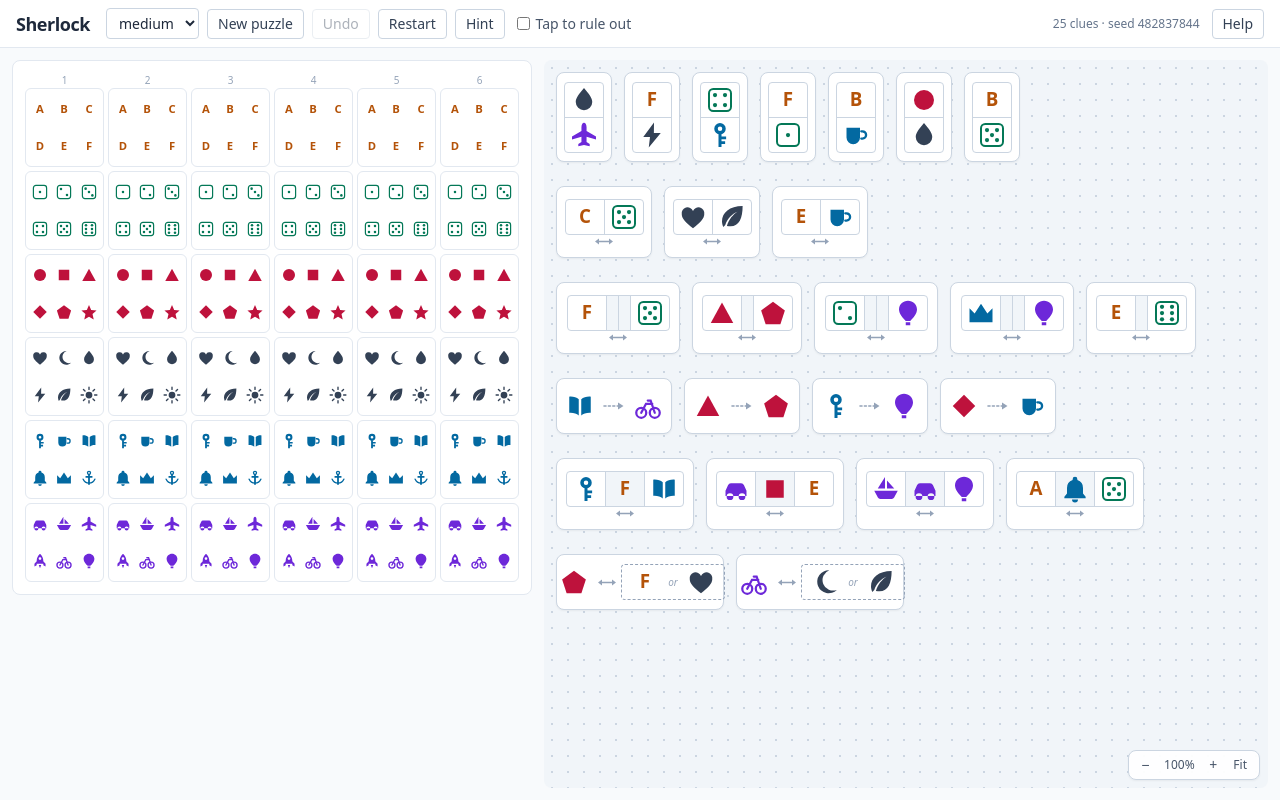
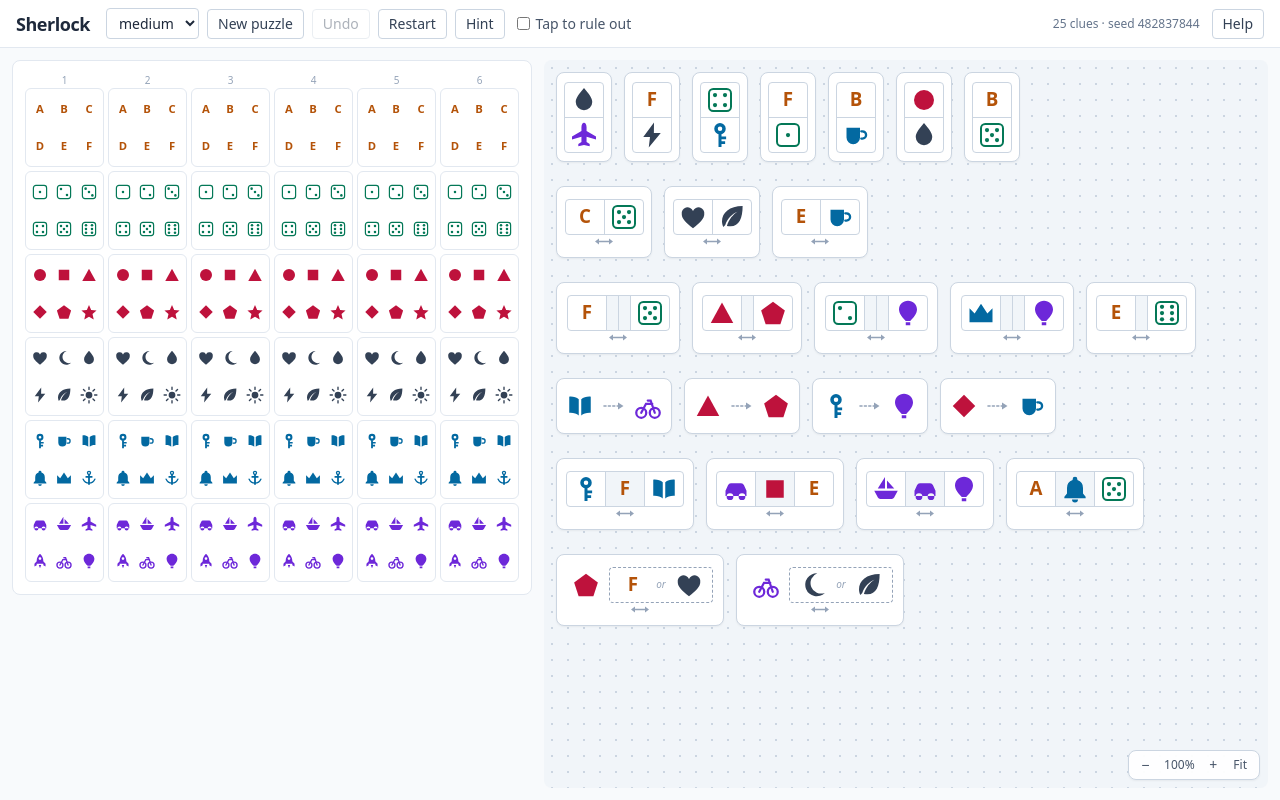
Before and after one commit to kristiandupont/sherlock, a React (Vite) app in the folder app/: page / in a window 1280 px wide. Built offline with nearby package versions, Linux system fonts and the light colour scheme.

Commit message:
feat: update game history management with snapshots; enhance clue handling and UI components

```diff
--- a/app/src/App.tsx
+++ b/app/src/App.tsx
@@ -8,7 +8,7 @@ import {
   type BoardState,
 } from "./game/board";
 import { findHints, type Hint } from "./game/hint";
-import { firstBrokenIndex, rewindToLastGood } from "./game/history";
+import { firstBrokenIndex, rewindToLastGood, type Snapshot } from "./game/history";
 import { generatePuzzle, puzzleStats, type Difficulty } from "./model/generate";
 import type { Puzzle } from "./model/types";
 import { Board, type InteractionMode } from "./ui/Board";
@@ -18,7 +18,7 @@ import { Legend } from "./ui/Legend";
 import { layoutCluesByKind, type Point } from "./ui/clueLayout";
 
 const DIFFICULTIES: Difficulty[] = ["easy", "medium", "hard"];
-const STORAGE_KEY = "sherlock:game:v3";
+const STORAGE_KEY = "sherlock:game:v4";
 
 /**
  * A wrong move is not reported straight away — that would amount to a hint on
@@ -40,31 +40,32 @@ const HINT_VISIBLE_MS = 4500;
 type Game = {
   difficulty: Difficulty;
   puzzle: Puzzle;
-  /** Board states oldest to newest; the last one is what the player sees. */
-  history: BoardState[];
+  /**
+   * Snapshots oldest to newest; the last one is what the player sees. Where the
+   * cards lie is not part of a snapshot: arranging the canvas is not a move, and
+   * undo moving cards the player had just tidied up would be a nuisance.
+   */
+  history: Snapshot[];
   positions: Point[];
-  used: boolean[];
 };
 
 type Saved = {
   difficulty: Difficulty;
   seed: number;
   size: number;
-  /** Every board of the history, oldest first, so undo and rewind survive a reload. */
-  history: Array<{ cells: number[][]; placed: boolean[][] }>;
+  /** Every snapshot of the history, oldest first, so undo and rewind survive a reload. */
+  history: Array<{ cells: number[][]; placed: boolean[][]; used: boolean[] }>;
   positions: Point[];
-  used: boolean[];
 };
+
+const startSnapshot = (puzzle: Puzzle): Snapshot => ({
+  board: emptyBoard(puzzle.size),
+  used: puzzle.clues.map(() => false),
+});
 
 function startGame(difficulty: Difficulty): Game {
   const puzzle = generatePuzzle({ difficulty });
-  return {
-    difficulty,
-    puzzle,
-    history: [emptyBoard(puzzle.size)],
-    positions: [],
-    used: puzzle.clues.map(() => false),
-  };
+  return { difficulty, puzzle, history: [startSnapshot(puzzle)], positions: [] };
 }
 
 /** A puzzle is fully determined by its seed and difficulty, so only those are stored. */
@@ -75,15 +76,18 @@ function loadGame(): Game | null {
     const saved = JSON.parse(raw) as Saved;
     if (!DIFFICULTIES.includes(saved.difficulty)) return null;
     const puzzle = generatePuzzle({ seed: saved.seed, difficulty: saved.difficulty, size: saved.size });
-    if (puzzle.seed !== saved.seed || puzzle.clues.length !== saved.used.length) return null;
+    if (puzzle.seed !== saved.seed) return null;
     if (!Array.isArray(saved.history) || saved.history.length === 0) return null;
     if (saved.history.some((state) => !state?.cells || !state?.placed)) return null;
+    if (saved.history.some((state) => state.used?.length !== puzzle.clues.length)) return null;
     return {
       difficulty: saved.difficulty,
       puzzle,
-      history: saved.history.map(({ cells, placed }) => ({ size: saved.size, cells, placed })),
+      history: saved.history.map(({ cells, placed, used }) => ({
+        board: { size: saved.size, cells, placed },
+        used,
+      })),
       positions: saved.positions,
-      used: saved.used,
     };
   } catch {
     return null;
@@ -107,7 +111,7 @@ export default function App() {
   const [canvasWidth, setCanvasWidth] = useState(0);
   const canvasRef = useRef<HTMLDivElement>(null);
 
-  const board = game.history[game.history.length - 1];
+  const { board, used } = game.history[game.history.length - 1];
   const solved = useMemo(() => isSolved(board, game.puzzle.solution), [board, game.puzzle]);
   const complete = useMemo(() => isComplete(board), [board]);
   const [celebrating, setCelebrating] = useState(false);
@@ -182,9 +186,8 @@ export default function App() {
       difficulty: game.difficulty,
       seed: game.puzzle.seed,
       size: game.puzzle.size,
-      history: game.history.map(({ cells, placed }) => ({ cells, placed })),
+      history: game.history.map(({ board: { cells, placed }, used }) => ({ cells, placed, used })),
       positions: game.positions,
-      used: game.used,
     };
     try {
       localStorage.setItem(STORAGE_KEY, JSON.stringify(saved));
@@ -196,11 +199,12 @@ export default function App() {
   const pushBoard = useCallback((next: BoardState) => {
     setHint(null);
     setHintCursor(0);
-    setGame((current) =>
-      next === current.history[current.history.length - 1]
+    setGame((current) => {
+      const last = current.history[current.history.length - 1];
+      return next === last.board
         ? current
-        : { ...current, history: [...current.history, next] },
-    );
+        : { ...current, history: [...current.history, { board: next, used: last.used }] };
+    });
   }, []);
 
   const handlePlace = (row: number, col: number, tile: number) =>
@@ -222,7 +226,7 @@ export default function App() {
 
   const restart = () => {
     clearNotices();
-    setGame((current) => ({ ...current, history: [emptyBoard(current.puzzle.size)] }));
+    setGame((current) => ({ ...current, history: [startSnapshot(current.puzzle)] }));
   };
 
   const newGame = (difficulty: Difficulty) => {
@@ -254,7 +258,7 @@ export default function App() {
       revealNotice();
       return;
     }
-    const hints = findHints(board, game.puzzle.clues, game.used);
+    const hints = findHints(board, game.puzzle.clues, used);
     if (hints.length === 0) return;
     const pick = hints[hintCursor % hints.length];
     setHintCursor((cursor) => cursor + 1);
@@ -273,11 +277,17 @@ export default function App() {
     });
   }, []);
 
+  /**
+   * Greying a clue out is a step of the game, so it goes onto the history on top
+   * of the board it was decided against. Undo and "Go back" then restore which
+   * clues were still in play as well as the grid.
+   */
   const toggleUsed = useCallback((index: number) => {
     setGame((current) => {
-      const used = current.used.slice();
+      const last = current.history[current.history.length - 1];
+      const used = last.used.slice();
       used[index] = !used[index];
-      return { ...current, used };
+      return { ...current, history: [...current.history, { board: last.board, used }] };
     });
   }, []);
 
@@ -380,7 +390,7 @@ export default function App() {
             clues={game.puzzle.clues}
             size={game.puzzle.size}
             positions={game.positions}
-            used={game.used}
+            used={used}
             onMove={moveClue}
             onToggleUsed={toggleUsed}
             highlight={hint?.kind === "clue" ? hint.clueIndex : null}
--- a/app/src/game/history.ts
+++ b/app/src/game/history.ts
@@ -1,30 +1,45 @@
 import type { Solution } from "../model/types";
 import { hasMistake, type BoardState } from "./board";
+
+/**
+ * One step of the game. Crossing a clue off is a move like any other, so it
+ * belongs in the history beside the board: undo and rewind then put the clue
+ * cards back the way they were at that point as well as the grid.
+ */
+export type Snapshot = {
+  board: BoardState;
+  /** One flag per clue, true once the player has greyed that clue out. */
+  used: boolean[];
+};
 
 /**
  * The player's moves only ever remove candidates, so once a board has ruled out
  * a symbol that belongs somewhere, every later board in the history has too.
  * That makes the history a run of correct boards followed by a run of broken
  * ones, and the boundary is the point worth going back to.
+ *
+ * Only the board can be wrong: greying out a clue the player still needs costs
+ * them nothing that the grid records.
  */
-export function firstBrokenIndex(history: BoardState[], solution: Solution): number {
+export function firstBrokenIndex(history: Snapshot[], solution: Solution): number {
   for (let index = 0; index < history.length; index++)
-    if (hasMistake(history[index], solution)) return index;
+    if (hasMistake(history[index].board, solution)) return index;
   return -1;
 }
 
-/** Index of the last board that was still correct; the current one if nothing is wrong. */
-export function lastGoodIndex(history: BoardState[], solution: Solution): number {
+/** Index of the last snapshot that was still correct; the current one if nothing is wrong. */
+export function lastGoodIndex(history: Snapshot[], solution: Solution): number {
   const broken = firstBrokenIndex(history, solution);
   return broken < 0 ? history.length - 1 : broken - 1;
 }
 
 /**
- * The history truncated to the last correct board, discarding everything built
- * on top of the wrong move. Returns the array unchanged when nothing is wrong.
+ * The history truncated to the last correct snapshot, discarding everything
+ * built on top of the wrong move. Returns the array unchanged when nothing is
+ * wrong.
  */
-export function rewindToLastGood(history: BoardState[], solution: Solution): BoardState[] {
+export function rewindToLastGood(history: Snapshot[], solution: Solution): Snapshot[] {
   const broken = firstBrokenIndex(history, solution);
-  // The starting board can never be wrong, so at least one board always remains.
+  // The starting board can never be wrong, so at least one snapshot always remains.
   return broken < 0 ? history : history.slice(0, Math.max(broken, 1));
 }
--- a/app/src/ui/ClueCard.tsx
+++ b/app/src/ui/ClueCard.tsx
@@ -171,14 +171,16 @@ export function ClueCard({
         );
       case "next-to-either":
         return (
+          <div className="flex flex-col items-center gap-0.5">
             <div className="flex items-center gap-1">
               <Cell of={clue.a} />
-            <EitherOrder />
               <div className="flex items-center gap-1 rounded border border-dashed border-slate-400 px-1">
                 <Cell of={clue.b} />
                 <span className="text-[10px] italic text-slate-400">or</span>
                 <Cell of={clue.c} />
               </div>
+            </div>
+            <EitherOrder />
           </div>
         );
     }
--- a/app/src/ui/Confetti.tsx
+++ b/app/src/ui/Confetti.tsx
@@ -6,9 +6,16 @@ type Props = {
   onDone: () => void;
 };
 
-const DURATION_MS = 3400;
-const FADE_FROM = 0.65;
+const DURATION_MS = 7200;
+const FADE_FROM = 0.78;
 const PER_CANNON = 70;
+/**
+ * A piece thrown from the bottom of the window is back past it about two and a
+ * half seconds later, so a single burst cannot fill the run. The cannons fire
+ * again at these times instead, spaced so the next volley goes up while the one
+ * before it is still coming down.
+ */
+const VOLLEYS_MS = [0, 1800, 3600];
 const GRAVITY = 0.32;
 const DRAG = 0.994;
 
@@ -23,12 +30,14 @@ type Piece = {
   height: number;
   colour: string;
   round: boolean;
+  /** Milliseconds into the run at which this piece leaves its cannon. */
+  firedAt: number;
 };
 
 /** The tile colours, so the celebration belongs to this game rather than any game. */
 const COLOURS = ROWS.map((row) => row.color);
 
-function makePieces(width: number, height: number): Piece[] {
+function makePieces(width: number, height: number, firedAt: number): Piece[] {
   const pieces: Piece[] = [];
   const cannons = [
     { x: width * 0.12, aim: -Math.PI / 3 },
@@ -50,6 +59,7 @@ function makePieces(width: number, height: number): Piece[] {
         height: 8 + Math.random() * 8,
         colour: COLOURS[Math.floor(Math.random() * COLOURS.length)],
         round: Math.random() < 0.25,
+        firedAt,
       });
     }
   return pieces;
@@ -74,7 +84,7 @@ export function Confetti({ onDone }: Props) {
     canvas.height = height * ratio;
     context.scale(ratio, ratio);
 
-    const pieces = makePieces(width, height);
+    const pieces = VOLLEYS_MS.flatMap((firedAt) => makePieces(width, height, firedAt));
     const start = performance.now();
     let frame = 0;
 
@@ -91,6 +101,7 @@ export function Confetti({ onDone }: Props) {
         progress < FADE_FROM ? 1 : 1 - (progress - FADE_FROM) / (1 - FADE_FROM);
 
       for (const piece of pieces) {
+        if (elapsed < piece.firedAt) continue;
         piece.vy += GRAVITY;
         piece.vx *= DRAG;
         piece.vy *= DRAG;
--- a/app/src/ui/clueLayout.ts
+++ b/app/src/ui/clueLayout.ts
@@ -29,7 +29,8 @@ export function cardSize(clue: Clue): { width: number; height: number } {
     case "at-an-end":
       return { width: 62, height: 76 };
     case "next-to-either":
-      return { width: 168, height: 56 };
+      // Tall enough for the arrow under the row, like the other pair cards.
+      return { width: 168, height: 72 };
   }
 }
 
```
Also changed, not shown: 1 other file (tests, documents, lock files or other folders). Lines whose indentation alone changed are shown as unchanged.
